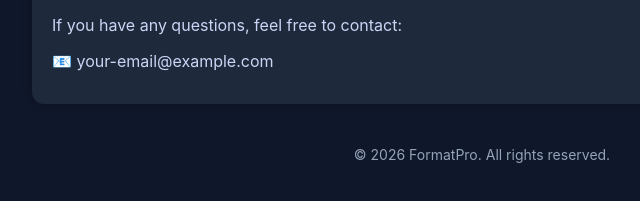
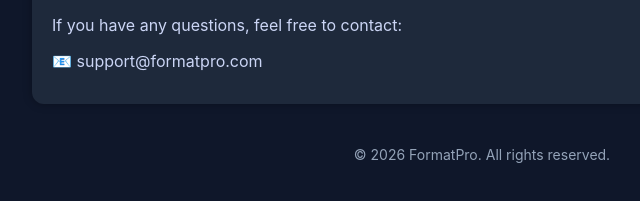
Before and after one commit to Nikhil-Lagishetty4466/FormatPro-Legal, a plain HTML site: page index.html in a window 1280 px wide. Shown: the part 1147-1348 px from the top of the page, 158-798 px from the left. Drawn offline with Linux system fonts and the light colour scheme.

Commit message:
Update index.html

```diff
--- a/index.html
+++ b/index.html
@@ -134,7 +134,7 @@
         If you have any questions, feel free to contact:
       </p>
       <p>
-        📧 your-email@example.com
+        📧 support@formatpro.com
       </p>
     </div>
 
```
